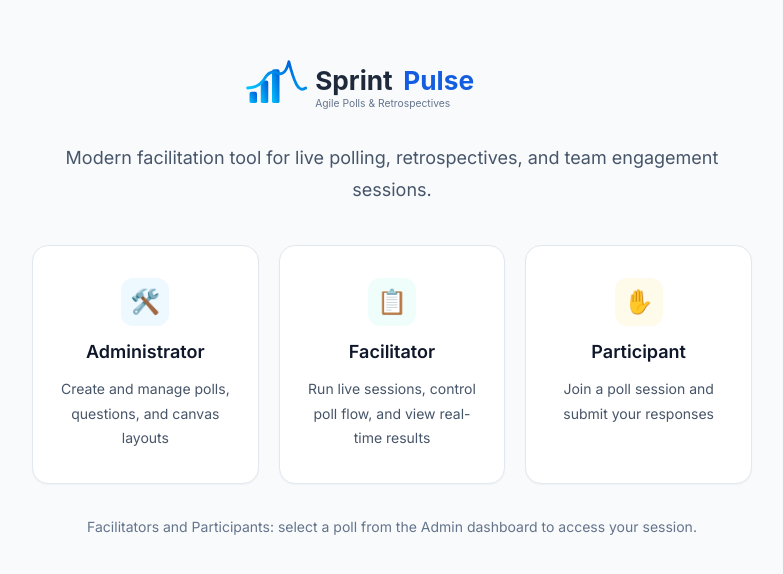
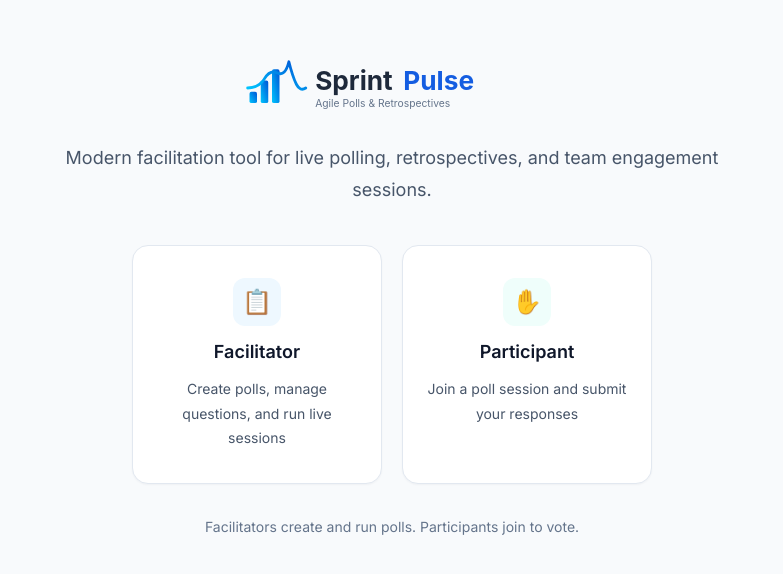
Before and after one commit to KuduBul/SprintPulse, a Next.js app: page / in a window 1280 px wide. Shown: the part 110-684 px from the top of the page, without its empty margins (248-1031 px from the left). Built offline with nearby package versions, Linux system fonts and the light colour scheme.

Commit message:
simplify: merge Admin and Facilitator into single Facilitator role on landing page
- Removed separate Administrator card
- Single 'Facilitator' card covers poll creation, question management, and live sessions
- Two-column layout: Facilitator | Participant
- Updated footer text

```diff
--- a/app/page.tsx
+++ b/app/page.tsx
@@ -48,12 +48,14 @@ export default function Home() {
         <div
           style={{
             display: 'grid',
-            gridTemplateColumns: 'repeat(auto-fit, minmax(200px, 1fr))',
+            gridTemplateColumns: 'repeat(2, 1fr)',
             gap: 'var(--space-5)',
             width: '100%',
+            maxWidth: '520px',
+            margin: '0 auto',
           }}
         >
-          {/* Administrator */}
+          {/* Facilitator (merged Admin + Facilitator) */}
           <Link
             href="/admin"
             style={{
@@ -83,59 +85,6 @@ export default function Home() {
               }}
               aria-hidden="true"
             >
-              🛠️
-            </span>
-            <span
-              style={{
-                fontSize: 'var(--font-size-lg)',
-                fontWeight: 'var(--font-weight-semibold)',
-                color: 'var(--color-text-primary)',
-              }}
-            >
-              Administrator
-            </span>
-            <span
-              style={{
-                fontSize: 'var(--font-size-sm)',
-                color: 'var(--color-text-secondary)',
-                textAlign: 'center',
-                lineHeight: 'var(--line-height-relaxed)',
-              }}
-            >
-              Create and manage polls, questions, and canvas layouts
-            </span>
-          </Link>
-
-          {/* Facilitator */}
-          <Link
-            href="/admin"
-            style={{
-              display: 'flex',
-              flexDirection: 'column',
-              alignItems: 'center',
-              gap: 'var(--space-3)',
-              padding: 'var(--space-8) var(--space-6)',
-              backgroundColor: 'var(--color-bg-primary)',
-              border: '1px solid var(--color-border-default)',
-              borderRadius: 'var(--radius-xl)',
-              textDecoration: 'none',
-              transition: 'all var(--transition-normal)',
-              boxShadow: 'var(--shadow-sm)',
-            }}
-          >
-            <span
-              style={{
-                width: '48px',
-                height: '48px',
-                borderRadius: 'var(--radius-lg)',
-                backgroundColor: 'var(--color-secondary-50)',
-                display: 'flex',
-                alignItems: 'center',
-                justifyContent: 'center',
-                fontSize: '1.5rem',
-              }}
-              aria-hidden="true"
-            >
               📋
             </span>
             <span
@@ -155,7 +104,7 @@ export default function Home() {
                 lineHeight: 'var(--line-height-relaxed)',
               }}
             >
-              Run live sessions, control poll flow, and view real-time results
+              Create polls, manage questions, and run live sessions
             </span>
           </Link>
 
@@ -181,7 +130,7 @@ export default function Home() {
                 width: '48px',
                 height: '48px',
                 borderRadius: 'var(--radius-lg)',
-                backgroundColor: 'var(--color-warning-50)',
+                backgroundColor: 'var(--color-secondary-50)',
                 display: 'flex',
                 alignItems: 'center',
                 justifyContent: 'center',
@@ -220,7 +169,7 @@ export default function Home() {
             color: 'var(--color-text-muted)',
           }}
         >
-          Facilitators and Participants: select a poll from the Admin dashboard to access your session.
+          Facilitators create and run polls. Participants join to vote.
         </p>
       </div>
     </main>
```
